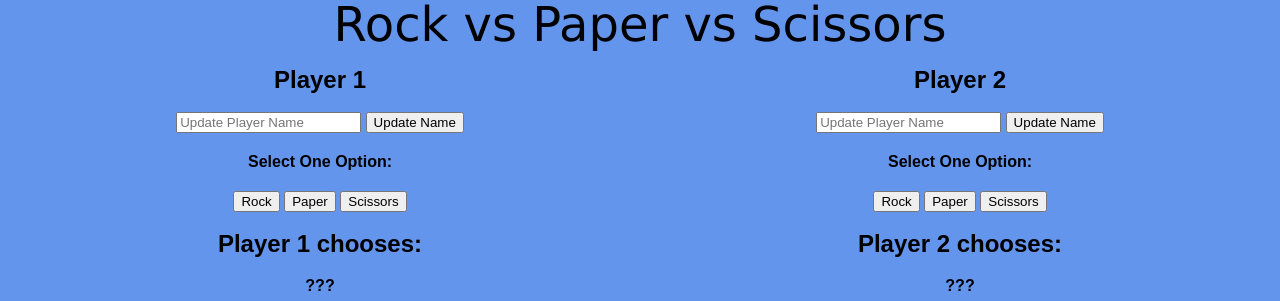
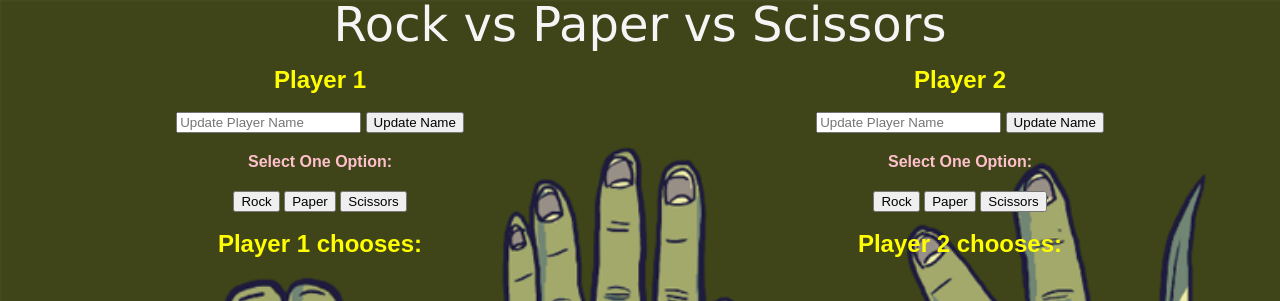
Before and after one commit to DRibeiro1124/rock-paper-scissors, a website: page public/index.html in a window 1280 px wide. Shown: the top 301 px of the page. Drawn offline with Linux system fonts and the light colour scheme.

Commit message:
added css modifications

```diff
--- a/public/screen.css
+++ b/public/screen.css
@@ -6,13 +6,16 @@ body {
   margin: 0;
   min-height: 100%;
   font: 16px / 1 sans-serif;
-  background-color: cornflowerblue;
+  background-image: url(./images/Rock_Paper_Scissors4xeDetail.png);
+  background-repeat: no-repeat;
+  background-size: cover;
 }
 
 .headline {
   font-family: 'Lucida Sans', 'Lucida Sans Regular', 'Lucida Grande', 'Lucida Sans Unicode', Geneva, Verdana, sans-serif;
   text-align: center;
   font-size: 3em;
+  color: whitesmoke;
 }
 
 .players {
@@ -20,3 +23,21 @@ body {
   justify-content: space-around;
   text-align: center;
 }
+
+.player-one h2, h2 {
+  color: yellow;
+}
+
+.player-one h4, h4 {
+  color: pink;
+}
+
+.p1-choice {
+  color: white;
+  font-size: 2.5em;
+}
+
+.p2-choice {
+  color: white;
+  font-size: 2.5em;
+}
```
Also changed, not shown: public/images/RockPaperScissors+logo+website+700x487+title+only.jpg (added), public/images/Rock_Paper_Scissor_Hold.jpg (added), public/images/Rock_Paper_Scissors4xeDetail.png (added), 1 other file.
